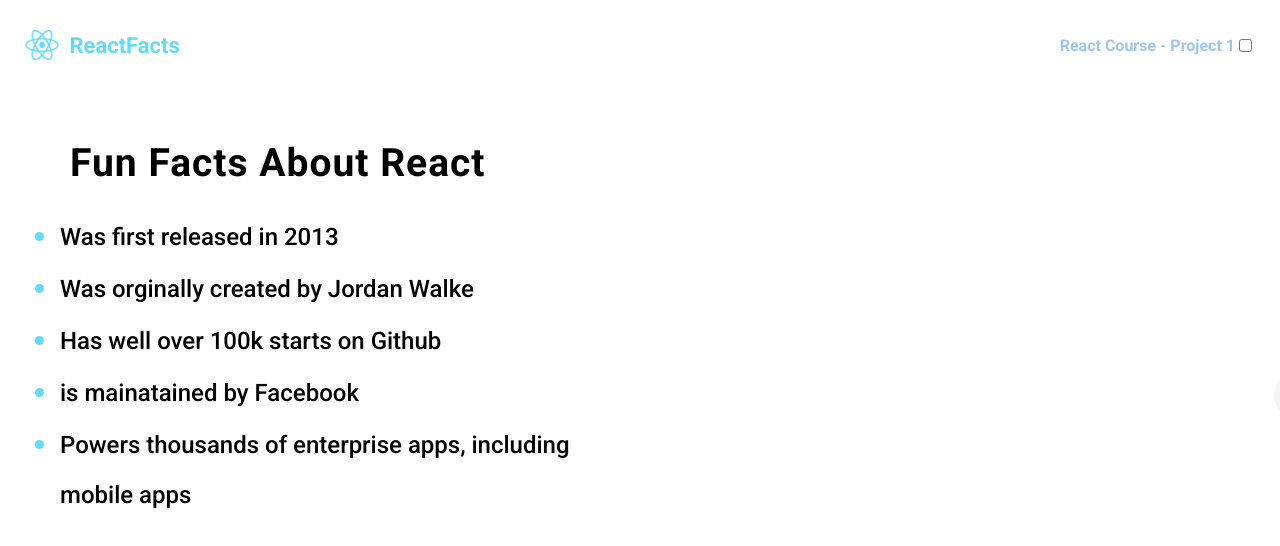
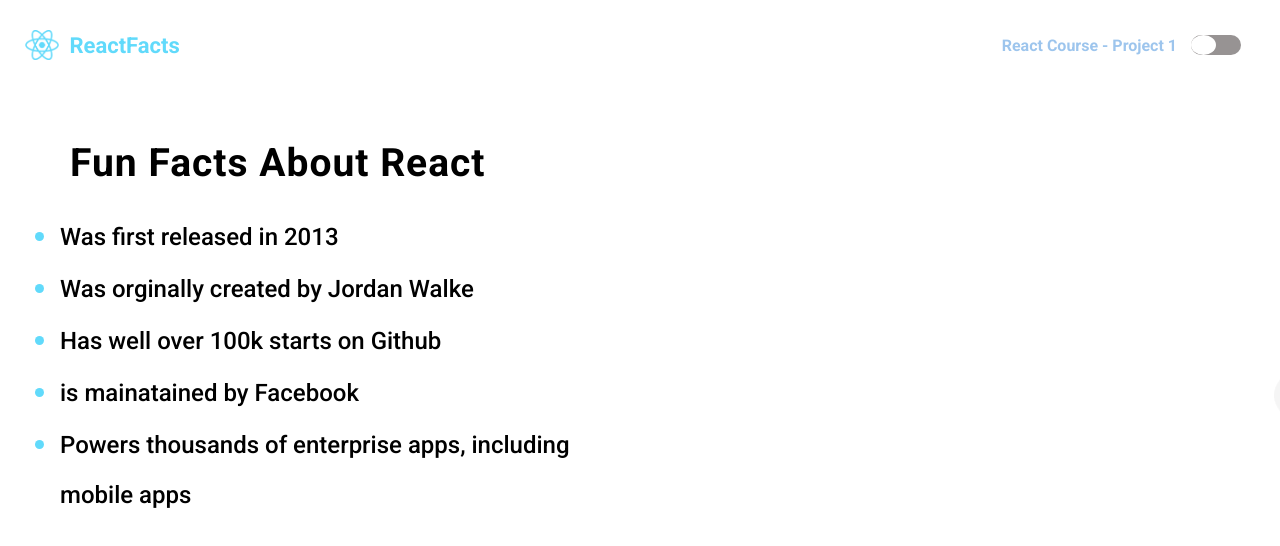
Before and after one commit to Tinady/scrimba-react-course, a React (Create React App) app in the folder funfactsabtreact/: page / in a window 1280 px wide. Shown: the top 546 px of the page. Built offline with nearby package versions, Linux system fonts and the light colour scheme.

Commit message:
Update index.css

```diff
--- a/funfactsabtreact/src/index.css
+++ b/funfactsabtreact/src/index.css
@@ -82,3 +82,48 @@ nav {
     font-size: 30px;
     color:#61DAFB; ;
 }
+
+
+
+input[type="checkbox"].toggle{
+    display: none;
+
+
+}
+input[type="checkbox"].toggle + label{
+    display:flex;
+    align-items: center ;
+}
+
+
+
+input[type="checkbox"].toggle + label::before{
+    background-color: rgb(151, 147, 147);
+    width: 50px;
+    height: 20px;
+    content: "";
+    margin: 0px 14px;
+    border-radius: 20px;
+    padding: 0;
+}
+
+input[type="checkbox"].toggle + label::after{
+    position: absolute;
+    background-color: rgb(255, 255, 255);
+    width: 25px;
+    height: 20px;
+    content: "";
+    margin: 0px 14px;
+    border-radius: 50%;
+}
+
+input[type="checkbox"].toggle:checked + label::after{
+     transform: translate(100%);
+    background-color: rgb(0, 0, 0);
+
+}
+
+
+input[type="checkbox"].toggle:checked + label::before{
+    background-color: rgb(78, 77, 77);
+}
```
